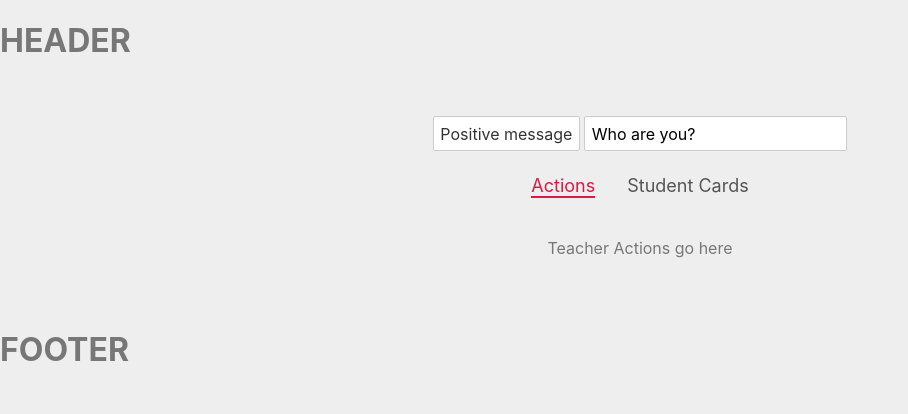
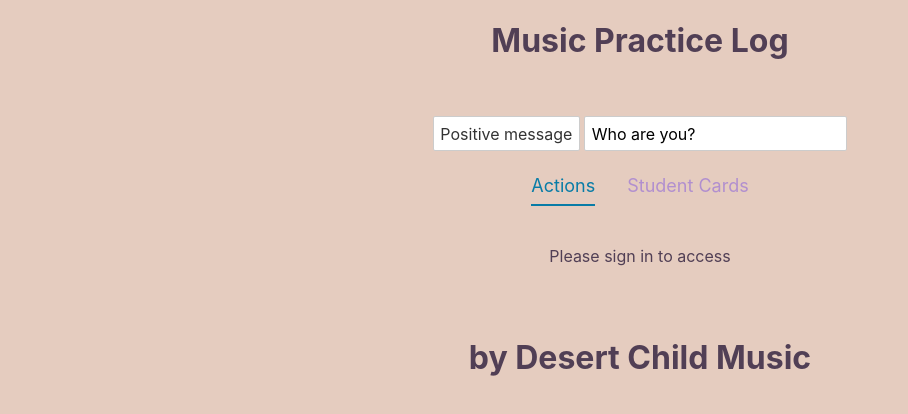
Before and after one commit to Sheilabob/Practice-Log, a Svelte app: page / in a window 1280 px wide. Shown: the top 414 px of the page, without its empty margins (0-908 px from the left). Built offline with nearby package versions, Linux system fonts and the light colour scheme.

Commit message:
started pallette and started tab functionality

```diff
--- a/public/global.css
+++ b/public/global.css
@@ -5,7 +5,8 @@ html, body {
 }
 
 body {
-	color: #333;
+	text-align: center;
+	color: #513F55;
 	margin: 0;
 	padding: 8px;
 	box-sizing: border-box;
@@ -63,16 +64,29 @@ button:focus {
 }
 
 body {
-	color: #777;
-	background: #eee;
+	color: #513F55;
+	background: #E5CCBF;
 	padding: 0;
 	margin: 0;
 }
 
 h4 {
-	color: orangered;
+	color: #513F55;
 }
 
 button {
 	background: white;
 }
+
+
+/* colors
+#595354
+#9F7178
+#E5CCBF
+#766273
+#513F55
+#6ea4bf
+#73fbd3
+#e6c79c
+#c68866
+ */
--- a/src/App.svelte
+++ b/src/App.svelte
@@ -37,6 +37,14 @@
 	<button on:click|once={toggleModal}>Positive message</button>
 	<input type="text" bind:value={signedIn}>
 
+	<Tabs {activeTab} {tabs} on:tabChange={tabChange} />
+	{#if activeTab === 'Actions'}
+		{#if signedIn=='Sheila'}
+			<p>Teacher Actions go here</p>
+		{:else}
+			<p>Please sign in to access</p>
+		{/if}
+	{:else if activeTab === 'Student Cards'}
 		{#if signedIn=='Sheila'}
 			{#each people as person (person.id)}
 			<div>
@@ -58,13 +66,9 @@
 			{:else}
 			<p>There are no people to show . . .</p>
 			{/each}
-
+		{:else}
+			<p>Student Cards go here</p>
 		{/if}
-	<Tabs {activeTab} {tabs} on:tabChange={tabChange} />
-	{#if activeTab === 'Actions'}
-		<p>Teacher Actions go here</p>
-	{:else if activeTab === 'Student Cards'}
-		<p>Student Cards go here</p>
 	{/if}
 
 </main>
--- a/src/Footer.svelte
+++ b/src/Footer.svelte
@@ -2,7 +2,7 @@
 
 </script>
 <div>
-<h1>FOOTER</h1>
+<h1>by Desert Child Music</h1>
 </div>
 <style>
 
--- a/src/Header.svelte
+++ b/src/Header.svelte
@@ -2,7 +2,7 @@
 
 </script>
 <div>
-<h1>HEADER</h1>
+<h1>Music Practice Log</h1>
 </div>
 <style>
 
--- a/src/shared/Tabs.svelte
+++ b/src/shared/Tabs.svelte
@@ -16,6 +16,18 @@
         {/each}
     </ul>
 
+    <!-- /* colors
+#595354
+#9F7178
+#E5CCBF
+#766273
+#513F55
+#6ea4bf
+#73fbd3
+#e6c79c
+#c68866
+#087ca7
+ */ -->
 </div>
 
 <style>
@@ -31,12 +43,12 @@
     li {
         margin: 0 16px;
         font-size: 18px;
-        color: #555;
+        color: #b18fcf;
         cursor: pointer;
     }
     .active {
-        color: #d91b42;
-        border-bottom: 2px solid #d91b42;
-        padding-borrom: 8px;
+        color: #087ca7;
+        border-bottom: 2px solid #087ca7;
+        padding-bottom: 8px;
     }
 </style>
```
Lines whose indentation alone changed are shown as unchanged.
